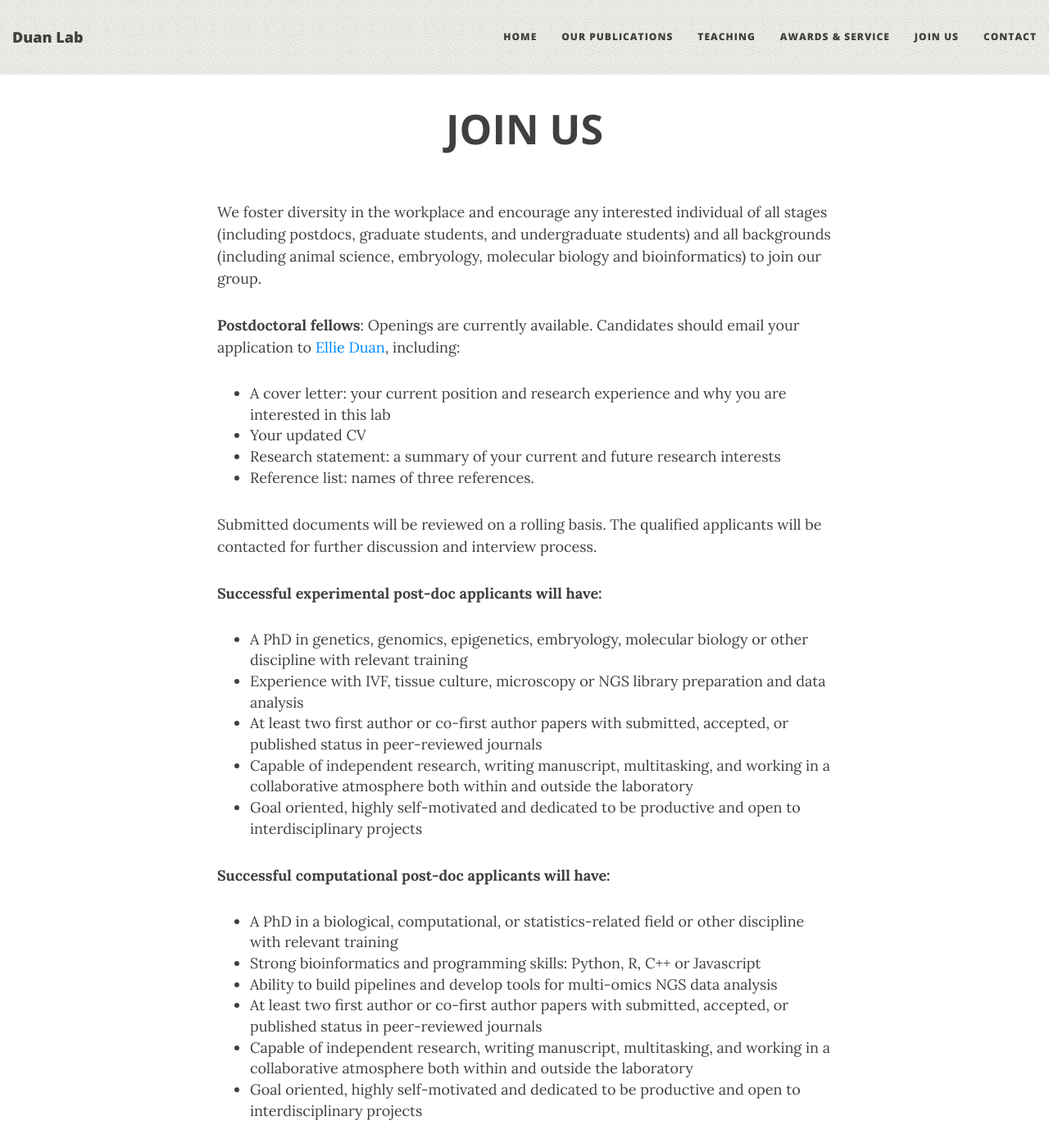
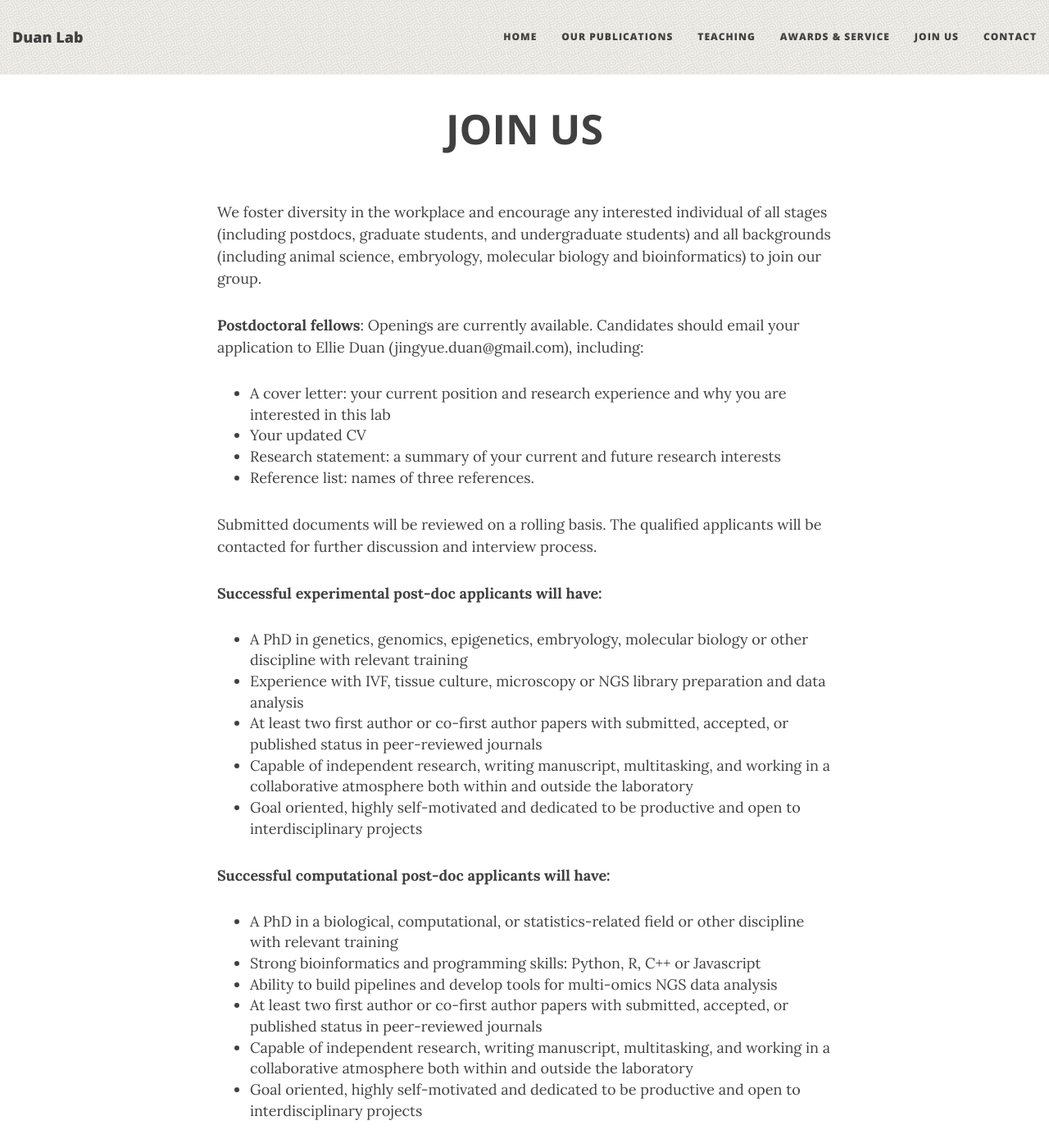
Before and after one commit to EllieDuan/EllieDuan.github.io, a Jekyll site: the page built from join_us.md, in a window 1280 px wide and 1400 px high. Shown: the whole window at 82% size. Built offline with Jekyll 4.4.1, drawn with Linux system fonts in a browser that asks for light colours; nearby versions of some CDN libraries; some of the changed text lies outside the part shown.

Commit message:
update join us

```diff
--- a/join_us.md
+++ b/join_us.md
@@ -7,7 +7,7 @@
 We foster diversity in the workplace and encourage any interested individual of all stages (including postdocs, graduate students, and undergraduate students) and all backgrounds (including animal science, embryology, molecular biology and bioinformatics) to join our group.
 
 
-**Postdoctoral fellows**: Openings are currently available. Candidates should email your application to [Ellie Duan](jingyue.duan@gmail.com), including:
+**Postdoctoral fellows**: Openings are currently available. Candidates should email your application to Ellie Duan (jingyue.duan@gmail.com), including:
 
 * A cover letter: your current position and research experience and why you are interested in this lab
 * Your updated CV
@@ -40,7 +40,7 @@
 For prospective students, we are unable to accept you directly, you are encouraged to apply directly to Ph.D. programs at Cornell University. However, your are more than welcome to make a connection with us to discuss your interest of study before applying.
 
 Interested individuals should forward the following documents to
-[Ellie Duan](jingyue.duan@gmail.com)
+Ellie Duan (jingyue.duan@gmail.com)
 
 * CV, including a list of publications/presentations (if any) and a list of relevant technical skills
 * unofficial transcripts (bachelor and/or master degree)
```
